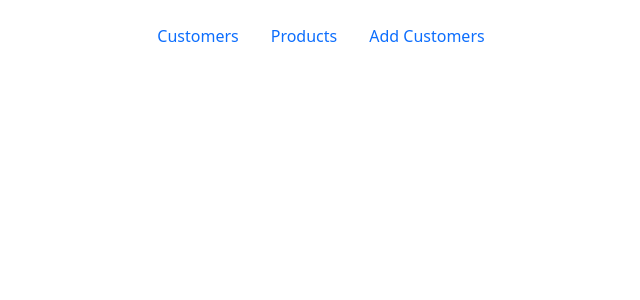
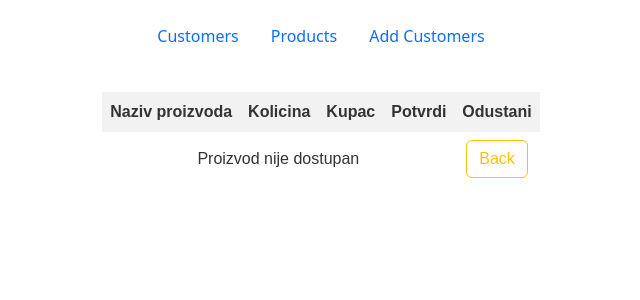
Before and after one commit to NikolaNB1/store-app, a React (Create React App) app: page /products/0 in a window 1280 px wide. Shown: the top 300 px of the page, without its empty margins (319-959 px from the left). Built offline with nearby package versions, Linux system fonts and the light colour scheme.

Commit message:
zavrsen zadatak

```diff
--- a/src/App.js
+++ b/src/App.js
@@ -5,6 +5,7 @@ import AppCustomers from "./pages/AppCustomers";
 import AppProducts from "./pages/AppProducts";
 import AddCustomer from "./pages/AddCustomer";
 import SingleCustomer from "./pages/SingleCustomer";
+import Buy from "./pages/Buy";
 
 const listOfProducts = [
   {
@@ -30,21 +31,25 @@ const listOfCustomers = [
     firstName: "Nikola",
     lastName: "Babic",
     dateOfBirth: new Date().toDateString(),
+    cart: [],
   },
   {
     firstName: "Marko",
-    lastName: "Babic",
+    lastName: "Markovic",
     dateOfBirth: new Date().toDateString(),
+    cart: [],
   },
   {
     firstName: "Ivan",
-    lastName: "Babic",
+    lastName: "Ivanic",
     dateOfBirth: new Date().toDateString(),
+    cart: [],
   },
   {
     firstName: "Petar",
-    lastName: "Babic",
+    lastName: "Peric",
     dateOfBirth: new Date().toDateString(),
+    cart: [],
   },
 ];
 
@@ -52,6 +57,43 @@ function App() {
   const [customers, setCustomers] = useState(listOfCustomers);
   const [products, setProducts] = useState(listOfProducts);
   const [productsCopy, setProductsCopy] = useState(listOfProducts);
+
+  const addToCart = (firstName, lastName, product, quantity) => {
+    setCustomers((prevState) =>
+      prevState.map((customer) => {
+        if (
+          customer.firstName === firstName &&
+          customer.lastName === lastName
+        ) {
+          let isProductInCart = false;
+
+          const updatedCart = customer.cart.map((item) => {
+            if (item.name === product.name) {
+              isProductInCart = true;
+              return {
+                ...item,
+                quantity: item.quantity + quantity,
+              };
+            }
+            return item;
+          });
+
+          if (!isProductInCart) {
+            updatedCart.push({
+              name: product.name,
+              quantity: quantity,
+            });
+          }
+
+          return {
+            ...customer,
+            cart: updatedCart,
+          };
+        }
+        return customer;
+      })
+    );
+  };
 
   const onRemove = (firstName) => {
     setCustomers((prevState) =>
@@ -165,6 +207,17 @@ function App() {
         path="/customers/:id"
         element={<SingleCustomer customers={customers} />}
       ></Route>
+      <Route
+        path="/products/:id"
+        element={
+          <Buy
+            products={products}
+            customers={customers}
+            subtractQuantity={subtractQuantity}
+            addToCart={addToCart}
+          />
+        }
+      ></Route>
     </Routes>
   );
 }
--- a/src/components/AllProducts.jsx
+++ b/src/components/AllProducts.jsx
@@ -1,4 +1,5 @@
 import { useState } from "react";
+import { Link } from "react-router-dom";
 
 const AllProducts = ({
   products,
@@ -48,6 +49,7 @@ const AllProducts = ({
               <th>Dodaj</th>
               <th>Kolicina</th>
               <th>Oduzmi</th>
+              <th>Kupi</th>
             </tr>
           </thead>
           <tbody>
@@ -73,6 +75,14 @@ const AllProducts = ({
                     -
                   </button>
                 </td>
+                <td>
+                  <Link
+                    to={`/products/${index}`}
+                    className="btn btn-outline-warning"
+                  >
+                    Buy
+                  </Link>
+                </td>
               </tr>
             ))}
           </tbody>
--- a/src/components/SeeCustomer.jsx
+++ b/src/components/SeeCustomer.jsx
@@ -12,6 +12,22 @@ const SeeCustomer = ({ customer }) => {
           Datum rodjenja: <h2>{customer.dateOfBirth}</h2>
         </li>
       </ul>
+      <table>
+        <thead>
+          <tr>
+            <th>Naziv proizvoda</th>
+            <th>Kolicina</th>
+          </tr>
+        </thead>
+        <tbody>
+          {customer.cart.map((product, index) => (
+            <tr key={index}>
+              <td>{product.name}</td>
+              <td>{product.quantity}</td>
+            </tr>
+          ))}
+        </tbody>
+      </table>
     </div>
   );
 };
--- /dev/null
+++ b/src/components/SeeProduct.jsx
@@ -0,0 +1,77 @@
+import { Link } from "react-router-dom";
+
+const SeeProduct = ({
+  product,
+  customers,
+  subtractQuantity,
+  index,
+  addToCart,
+}) => {
+  const handleConfirm = () => {
+    const selectElement = document.querySelector("select");
+    const selectedCustomer = selectElement.value;
+
+    if (selectedCustomer === "Izaberi kupca") {
+      alert("Molimo vas da izaberete kupca.");
+    } else {
+      const [firstName, lastName] = selectedCustomer.split(" ");
+      addToCart(firstName, lastName, product, 1);
+      subtractQuantity(index);
+      alert(`Proizvod ${product.name} prodat kupcu ${selectedCustomer}`);
+    }
+  };
+
+  return (
+    <div className="productsList">
+      <table>
+        <thead>
+          <tr>
+            <th>Naziv proizvoda</th>
+            <th>Kolicina</th>
+            <th>Kupac</th>
+            <th>Potvrdi</th>
+            <th>Odustani</th>
+          </tr>
+        </thead>
+        <tbody>
+          {product.quantity > 0 ? (
+            <tr>
+              <td>{product.name}</td>
+              <td>{product.quantity}</td>
+              <td>
+                <select>
+                  <option defaultValue>Izaberi kupca</option>
+                  {customers.map((customer, index) => (
+                    <option key={index}>
+                      {customer.firstName + " " + customer.lastName}
+                    </option>
+                  ))}
+                </select>
+              </td>
+              <td>
+                <button className="btn btn-success" onClick={handleConfirm}>
+                  Confirm
+                </button>
+              </td>
+              <td>
+                <Link to="/products" className="btn btn-outline-warning">
+                  Cancel
+                </Link>
+              </td>
+            </tr>
+          ) : (
+            <tr>
+              <td colSpan="4">Proizvod nije dostupan</td>
+              <td>
+                <Link to="/products" className="btn btn-outline-warning">
+                  Back
+                </Link>
+              </td>
+            </tr>
+          )}
+        </tbody>
+      </table>
+    </div>
+  );
+};
+export default SeeProduct;
--- /dev/null
+++ b/src/pages/Buy.jsx
@@ -0,0 +1,17 @@
+import { useParams } from "react-router-dom";
+import SeeProduct from "../components/SeeProduct";
+
+const Buy = ({ products, customers, subtractQuantity, addToCart }) => {
+  const { id } = useParams();
+  const productIndex = parseInt(id);
+  return (
+    <SeeProduct
+      product={products[productIndex]}
+      customers={customers}
+      subtractQuantity={subtractQuantity}
+      index={productIndex}
+      addToCart={addToCart}
+    />
+  );
+};
+export default Buy;
```
